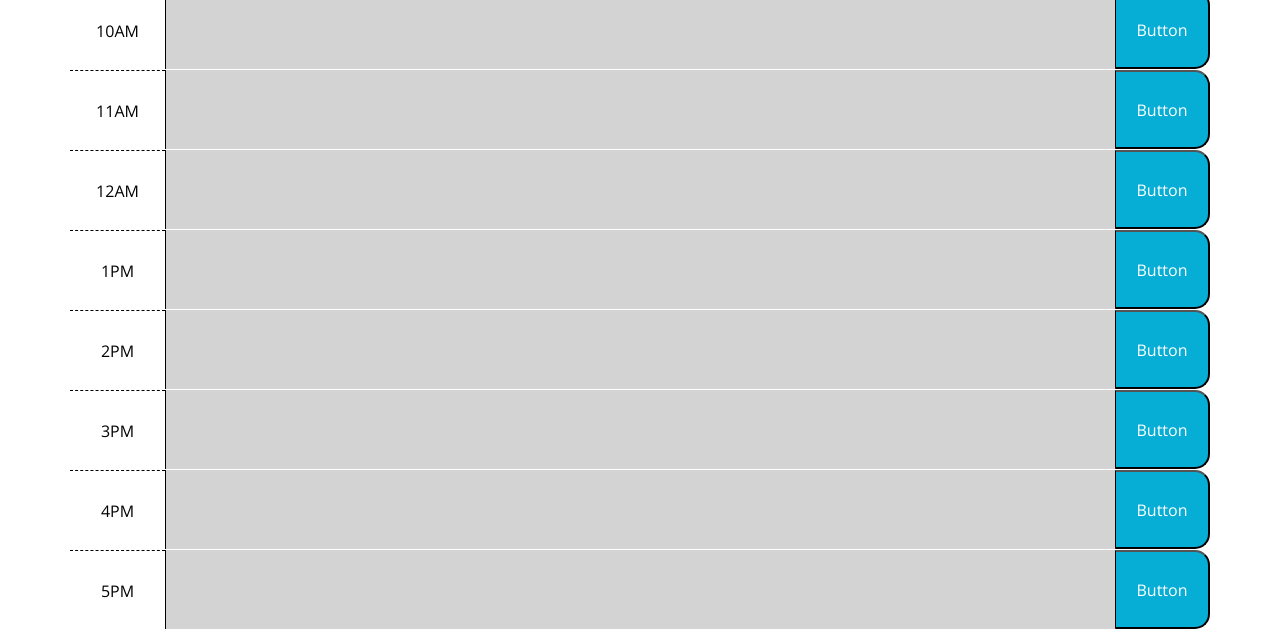
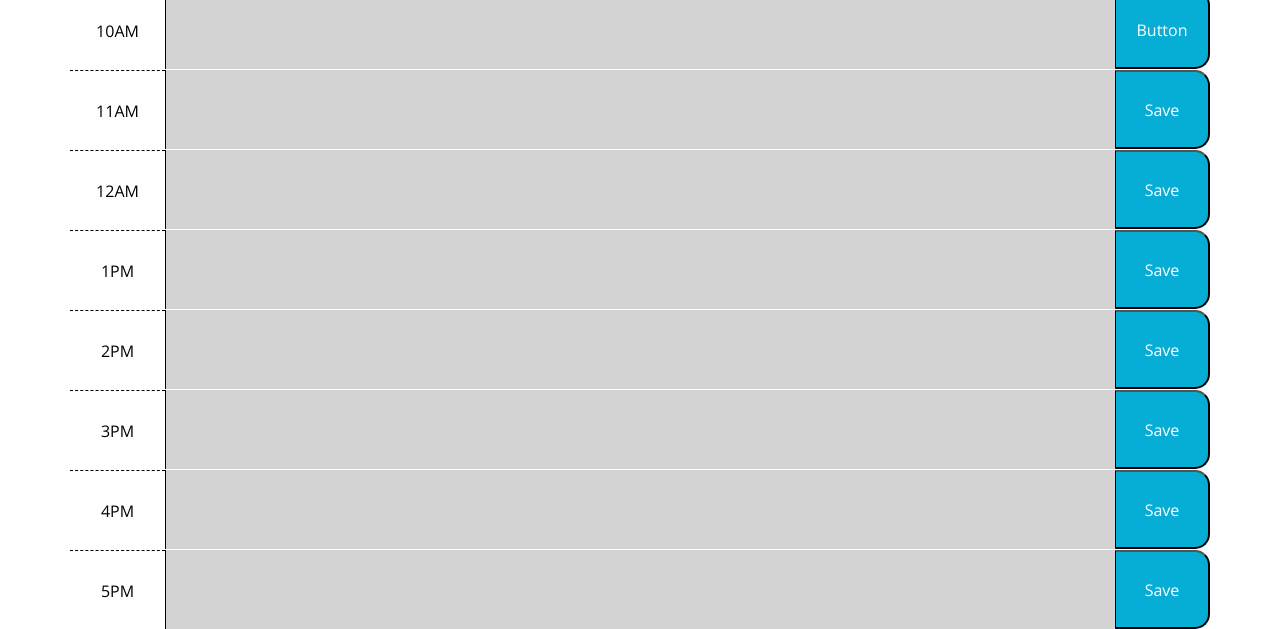
Before and after one commit to csr-ph/workday-scheduler, a plain HTML site: page index.html in a window 1280 px wide. Shown: the part 427-1056 px from the top of the page. Drawn offline with nearby package versions, Linux system fonts and the light colour scheme.

Commit message:
rename buttons and final commit

```diff
--- a/index.html
+++ b/index.html
@@ -56,7 +56,7 @@
         <textarea class="col-sm-10 description" id="11">
 
         </textarea>
-        <button class="col-sm-1 saveBtn 11">Button</button>
+        <button class="col-sm-1 saveBtn 11">Save</button>
       </div>
 
       <div class="row time-block">
@@ -66,7 +66,7 @@
         <textarea class="col-sm-10 description" id="12">
 
         </textarea>
-        <button class="col-sm-1 saveBtn 12">Button</button>
+        <button class="col-sm-1 saveBtn 12">Save</button>
       </div>
 
       <div class="row time-block">
@@ -76,7 +76,7 @@
         <textarea class="col-sm-10 description" id="13">
 
         </textarea>
-        <button class="col-sm-1 saveBtn 13">Button</button>
+        <button class="col-sm-1 saveBtn 13">Save</button>
       </div>
 
       <div class="row time-block">
@@ -86,7 +86,7 @@
         <textarea class="col-sm-10 description" id="14">
 
         </textarea>
-        <button class="col-sm-1 saveBtn 14">Button</button>
+        <button class="col-sm-1 saveBtn 14">Save</button>
       </div>
 
       <div class="row time-block">
@@ -96,7 +96,7 @@
         <textarea class="col-sm-10 description" id="15">
 
         </textarea>
-        <button class="col-sm-1 saveBtn 15">Button</button>
+        <button class="col-sm-1 saveBtn 15">Save</button>
       </div>
 
       <div class="row time-block">
@@ -106,7 +106,7 @@
         <textarea class="col-sm-10 description" id="16">
 
         </textarea>
-        <button class="col-sm-1 saveBtn 16">Button</button>
+        <button class="col-sm-1 saveBtn 16">Save</button>
       </div>
 
       <div class="row time-block">
@@ -116,7 +116,7 @@
         <textarea class="col-sm-10 description" id="17">
 
         </textarea>
-        <button class="col-sm-1 saveBtn 17">Button</button>
+        <button class="col-sm-1 saveBtn 17">Save</button>
       </div>
     </div>
 
```
